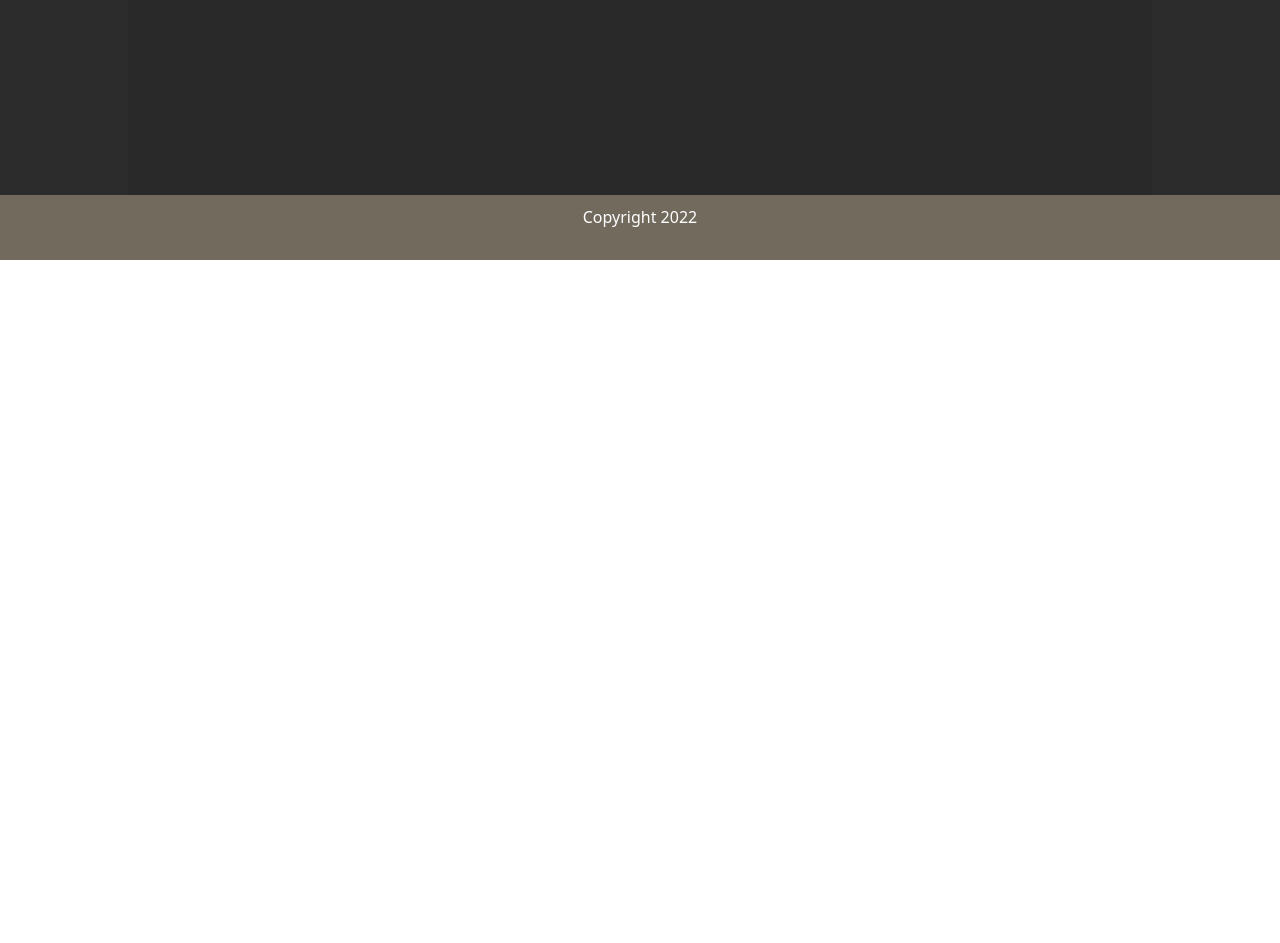
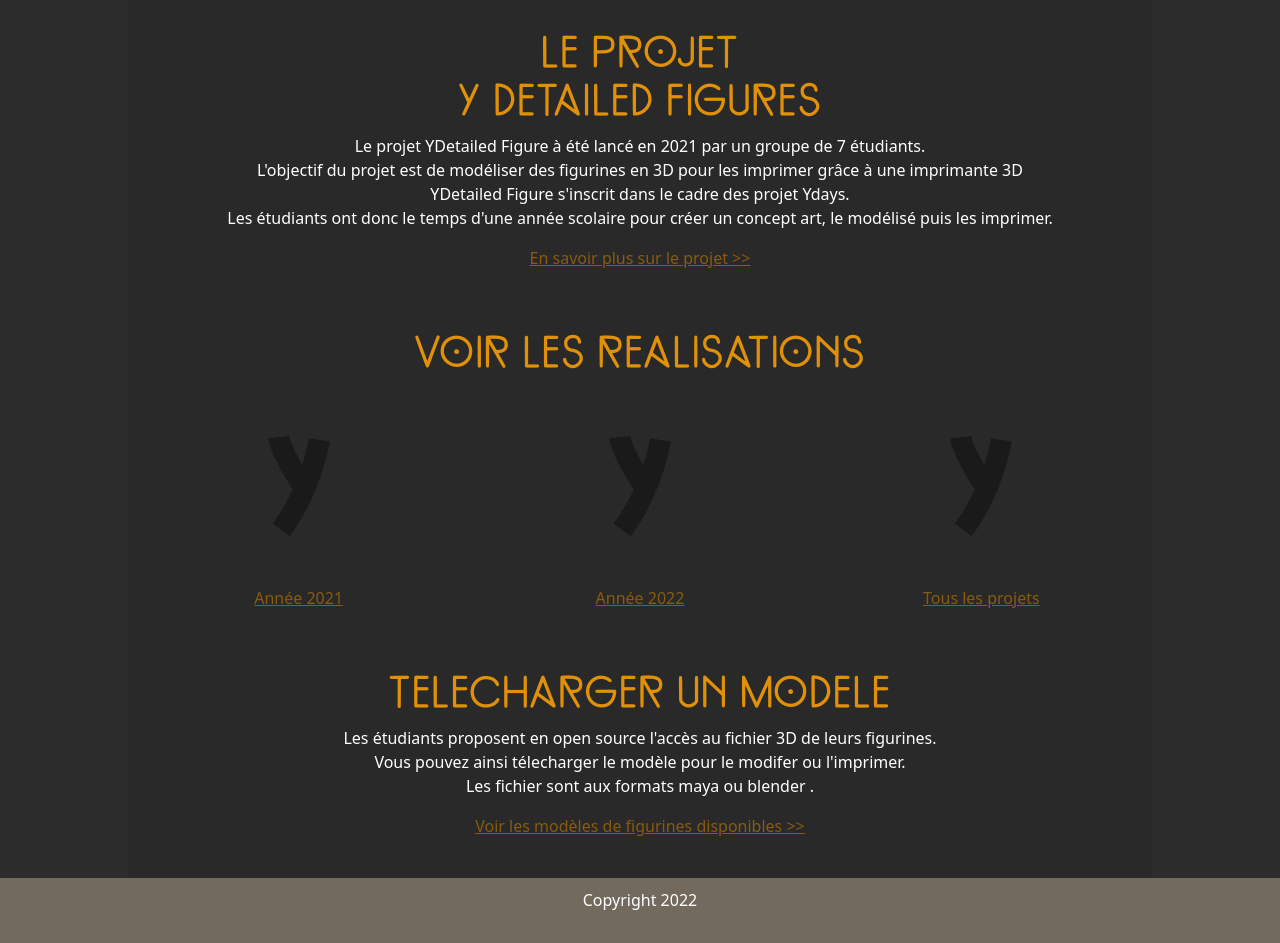
Before and after one commit to laura-nesta/Y_Detailed_Figures, a plain HTML site: page index.html in a window 1280 px wide. Shown: the part 540-1483 px from the top of the page. Before the commit the page ends 800 px from the top, so only its background shows below. Drawn offline with nearby package versions, Linux system fonts and the light colour scheme.

Commit message:
page accueil stucture

```diff
--- a/index.html
+++ b/index.html
@@ -51,7 +51,85 @@
                 </svg>
             </div>
         <div class="main-container">
-            body
+            <div class="header-hidden"></div>
+            <div id="carouselExampleSlidesOnly" class="carousel slide" data-bs-ride="carousel">
+                <div class="carousel-inner">
+                  <div class="carousel-item active">
+                    <img src="/assets/images/carousel/exemple_carousel.png" class="d-block w-100 carousel" height="400" width="800" alt="...">
+                  </div>
+                  <div class="carousel-item">
+                    <img src="/assets/images/carousel/exemple_carousel.png" class="d-block w-100 carousel" height="400" width="800"alt="...">
+                  </div>
+                  <div class="carousel-item">
+                    <img src="/assets/images/carousel/exemple_carousel.png" class="d-block w-100 carousel" height="400" width="800"alt="...">
+                  </div>
+                </div>
+              </div>
+            <div class="projet-presentation sub-faction-container">
+                <h1>Le projet <br> Y Detailed Figures </h1>
+                <div class="presation-paragraph">
+                    <p>Le projet YDetailed Figure à été lancé en 2021 par un groupe de 7 étudiants. <br>
+                        L'objectif du projet est de modéliser des figurines en 3D pour les imprimer grâce à une imprimante 3D <br>
+                        YDetailed Figure s'inscrit dans le cadre des projet Ydays. <br>
+                        Les étudiants ont donc le temps d'une année scolaire pour créer un concept art, le modélisé puis les imprimer.</p>
+                </div>
+                <div>
+                   <a class="lien-details projet" href="./aPropos.html">
+                    En savoir plus sur le projet >>
+                </a>
+                </div>
+            </div>
+
+            <div class="projets lien-annees sub-faction-container">
+                <h1>Voir les realisations </h1>
+                <div class="container text-center">
+                    <div class="row">
+                      <div class="col">
+                        <img class="lien-projet-picture" src="./assets/images/logo/logo_flat_noir.png" class="rounded d-block" alt="...">
+                        <div>
+                            <a class="lien-details modeles" href="./projetAnnee2021.html">
+                                Année 2021
+                             </a>
+                        </div>
+                      </div>
+                      <div class="col">
+                        <img class="lien-projet-picture" src="./assets/images/logo/logo_flat_noir.png" class="rounded d-block" alt="...">
+                        <div>
+                            <a class="lien-details modeles" href="./projetAnnee2022.html">
+                            Année 2022
+                         </a>
+                        </div>
+
+                      </div>
+                      <div class="col">
+                        <img class="lien-projet-picture" src="./assets/images/logo/logo_flat_noir.png" class="rounded d-block" alt="...">
+                        <div>
+                            <a class="lien-details modeles" href="./projets.html">
+                           Tous les projets
+                        </a>
+                        </div>
+
+                      </div>
+                    </div>
+                  </div>
+            </div>
+
+            <div class="projet-modeles sub-faction-container">
+                <h1> Telecharger un modele </h1>
+                <div class="presation-paragraph">
+                    <p>Les étudiants proposent en open source l'accès au fichier 3D de leurs figurines. <br>
+                        Vous pouvez ainsi télecharger le modèle pour le modifer ou l'imprimer. <br>
+                        Les fichier sont aux formats maya ou blender .</p>
+                </div>
+                <div>
+                   <a class="lien-details modeles" href="./modele3D.html">
+                    Voir les modèles de figurines disponibles >>
+                </a>
+                </div>
+            </div>
+        </div>
+        <div>
+
         </div>
     </div>
     <script src="https://cdn.jsdelivr.net/npm/bootstrap@5.2.3/dist/js/bootstrap.bundle.min.js" integrity="sha384-kenU1KFdBIe4zVF0s0G1M5b4hcpxyD9F7jL+jjXkk+Q2h455rYXK/7HAuoJl+0I4" crossorigin="anonymous"></script>
--- a/styles/2022.css
+++ b/styles/2022.css
@@ -28,3 +28,7 @@ a.nav-link:hover[data-theme="light"]{
     color : white;
     background-color: #893DC2;
 }
+
+.switch-theme-icon.active{
+    color:#893DC270;
+}
--- a/styles/accueil.css
+++ b/styles/accueil.css
@@ -1,5 +1,11 @@
+@font-face {
+	font-family: 'Foundation';
+	src: url('../assets/fonts/FoundationTitlesHand-v0.85.ttf')
+}
+
 /* style du header de la page d'accueil */
 header{
+    z-index: 100;
     background-color: #E09108;
     box-shadow: 0px 5px 5px rgba(0, 0, 0, 0.336);
 }
@@ -21,3 +27,36 @@ a.nav-link:hover{
 .nav-link.active{
     color : white;
 }
+
+img.carousel{
+    display: block;
+  max-width:100%;
+  max-height:450px;
+  width: auto;
+  height: auto;
+  margin: auto;
+}
+
+h1{
+    color: #E09108;
+    font-family: 'Foundation', sans-serif;
+}
+
+div.sub-faction-container{
+    margin-top: 60px;
+    text-align: center;
+}
+
+p{
+    color: white;
+}
+
+a.lien-details{
+    color: #885C0F;
+    margin-bottom: 60px;
+}
+
+img.lien-projet-picture{
+    margin: auto;
+    max-height: 200px;
+}
--- a/styles/styles.css
+++ b/styles/styles.css
@@ -1,3 +1,8 @@
+@font-face {
+	font-family: 'Foundation';
+	src: url('../assets/fonts/FoundationTitlesHand-v0.85.ttf') format(‘truetype’)
+}
+
 /* style du footer -- identique sur toutes les pages */
 footer{
     background-color: #716A5D;
@@ -5,12 +10,16 @@ footer{
     color: white;
     text-align: center;
     padding: 10px;
-    bottom: 0px;
-    position: absolute;
+    bottom: 0;
+    position: static;
     width: 100%;
 }
 
 /* style global de la page */
+.header-hidden{
+    min-height: 60px;
+}
+
 div.global-container[data-theme="dark"]{
     background-color: #2C2C2C;
 }
@@ -23,7 +32,8 @@ div.global-container[data-theme="light"] {
     background-color: #05030010;
     min-height: 800px;
     width: 80%;
-    margin: auto
+    margin: auto;
+    padding-bottom: 40px;
 }
 
 /* Style du header */
```
Also changed, not shown: aPropos.html (+1 -1 lines), modele3D.html (+1 -1 lines), projetAnnee2021.html (+1 -1 lines), projetAnnee2022.html (+1 -1 lines), projets.html (+1 -1 lines), assets/images/carousel/exemple_carousel.png (added), assets/images/carousel/logo_flat_orange.png (added), assets/images/logo/logo_flat_noir.png (added), assets/images/logo/logo_flat_orange.png (added). Lines whose indentation alone changed are shown as unchanged.
